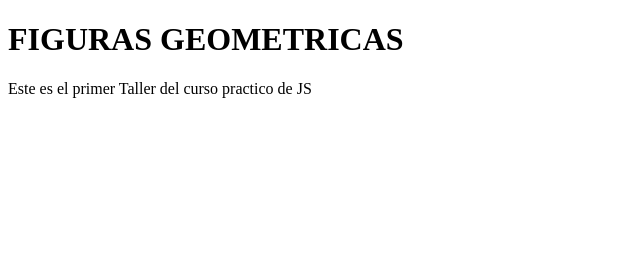
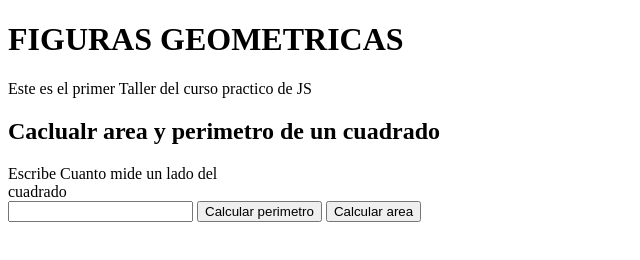
Before and after one commit to Sanprabe/cursoPracticoJavascript, a plain HTML site: page figuras.html in a window 1280 px wide. Shown: the whole page, without its empty margins (0-640 px from the left). Drawn offline with Linux system fonts and the light colour scheme.

Commit message:
Se integró el js para que html mostrara el resultado de la función según el input del usuario

```diff
--- a/figuras.html
+++ b/figuras.html
@@ -11,6 +11,18 @@
         <h1>FIGURAS GEOMETRICAS</h1>
         <p>Este es el primer Taller del curso practico de JS</p>
     </header>
+
+    <section>
+        <h2>Caclualr area y perimetro de un cuadrado</h2>
+        <form>
+            <label>
+                Escribe Cuanto mide un lado del <br>cuadrado</br>
+            </label>
+            <input id="inputCuadrado" type="number" />
+            <button type="button" onclick="calcularPerimetroCuadrado()">Calcular perimetro</button>
+            <button type="button" onclick="calcularAreaCuadrado()">Calcular area</button>
+        </form>
+    </section>
     <script src="./figuras.js"></script>
 </body>
 </html>
--- a/figuras.js
+++ b/figuras.js
@@ -1,18 +1,36 @@
 function pCuadrado(lado){
-    return lado * 4
+    return lado * 4;
 }
 function aCuadrado(lado){
-    return lado**2
+    return lado**2;
 }
 function pTriangulo(lado1, lado2, lado3){
-    return lado1 + lado2 + lado3
+    return lado1 + lado2 + lado3;
 }
 function aTriangulo(base, altura){
-    return (base*altura)/2
+    return (base*altura)/2;
 }
 function pCirculo(radius){
-    return 2*(Math.PI)*(radius)
+    return 2*(Math.PI)*(radius);
 }
 function aCirculo(){
-    return (Math.PI)*(radius**2)
+    return (Math.PI)*(radius**2);
 }
+
+// ----- Funciones ejecutadas en el DOM ----- //
+
+function calcularPerimetroCuadrado(){
+    const input = document.getElementById("inputCuadrado");
+    const lado = input.value;
+
+    const perimetro = pCuadrado(lado);
+    alert(perimetro);
+}
+
+function calcularAreaCuadrado(){
+    const input = document.getElementById("inputCuadrado");
+    const lado = input.value;
+
+    const area = aCuadrado(lado);
+    alert(area);
+}
```
